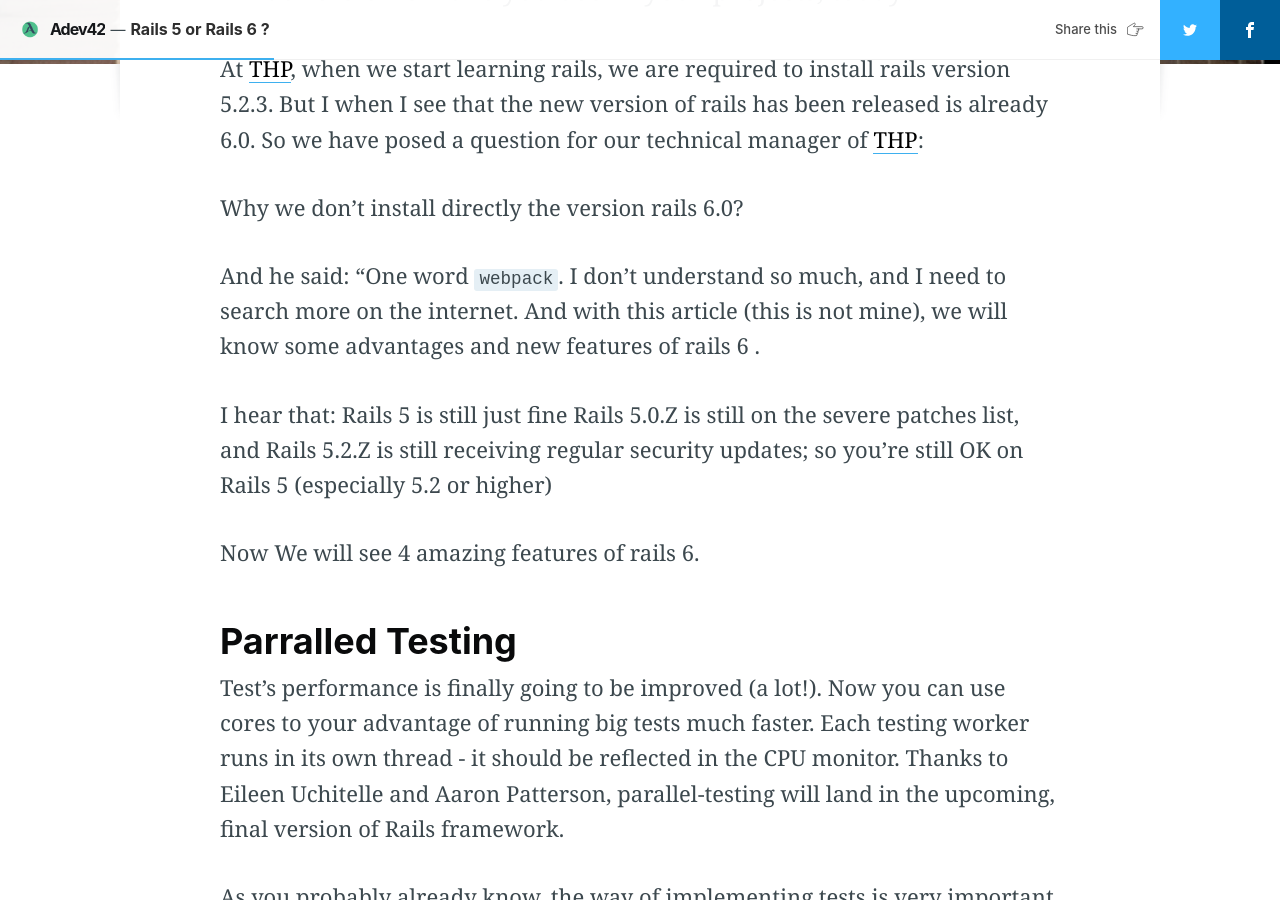
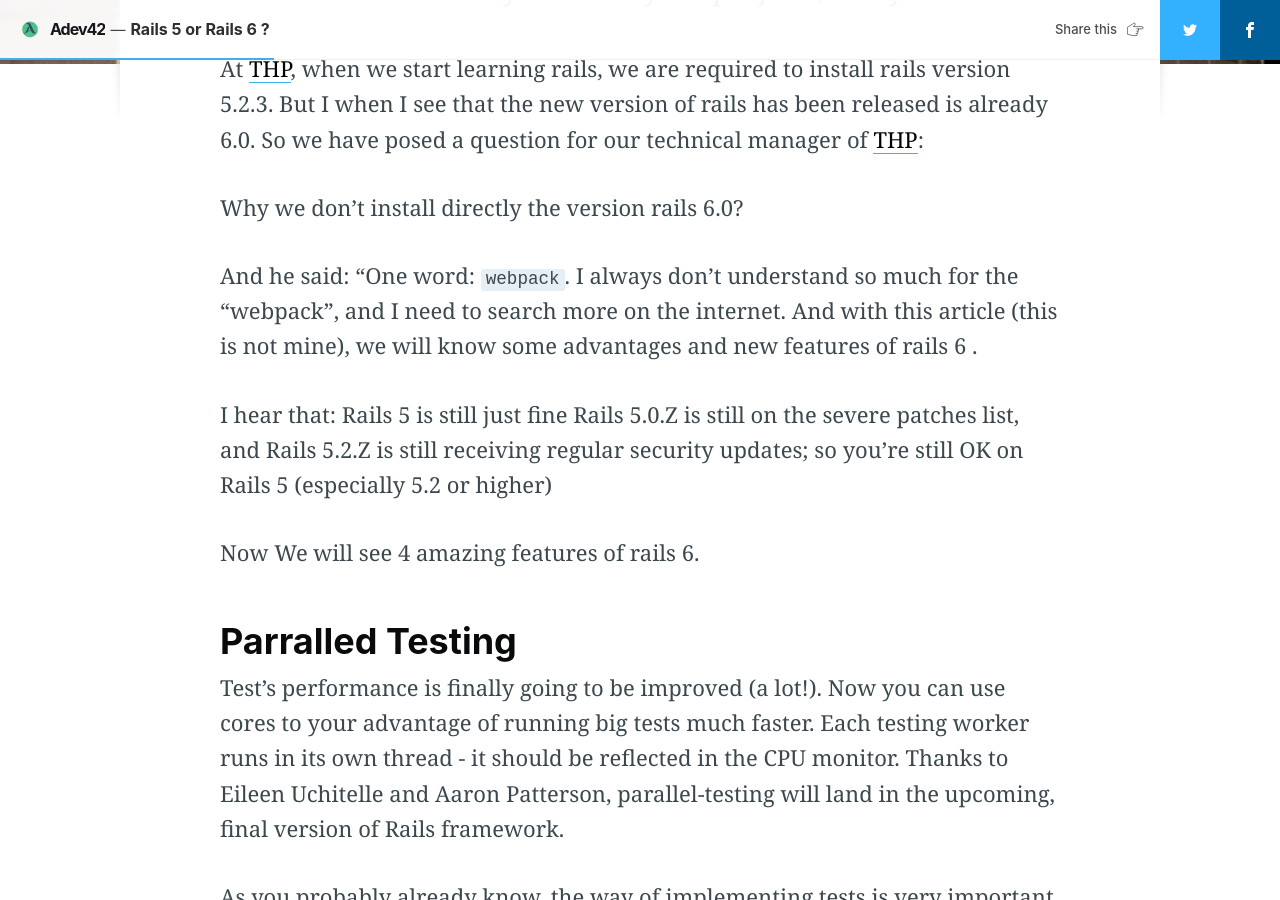
Before and after one commit to tienduy-nguyen/demo-jekyll-with-jaspers2, a Jekyll site: the page built from _posts/2020-07-29-rails-5-or-rails-6.md, in a window 1280 px wide and 900 px high, scrolled down 998 px. Built offline with Jekyll 4.4.1, drawn with Linux system fonts in a browser that asks for light colours; nearby versions of some CDN libraries.

Commit message:
Minior fix grammar spelling

```diff
--- a/_posts/2020-07-29-rails-5-or-rails-6.md
+++ b/_posts/2020-07-29-rails-5-or-rails-6.md
@@ -17,7 +17,7 @@
 
 Why we don't install directly the version rails 6.0?
 
-And he said: "One word `webpack`. I don't understand so much, and I need to search more on the internet. And with this article (this is not mine), we will know some advantages and new features of rails 6 .
+And he said: "One word: `webpack`. I always don't understand so much for the "webpack", and I need to search more on the internet. And with this article (this is not mine), we will know some advantages and new features of rails 6 .
 
 I hear that: Rails 5 is still just fine
 Rails 5.0.Z is still on the severe patches list, and Rails 5.2.Z is still receiving regular security updates; so you're still OK on Rails 5 (especially 5.2 or higher)
```
